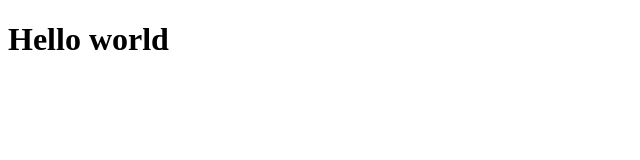
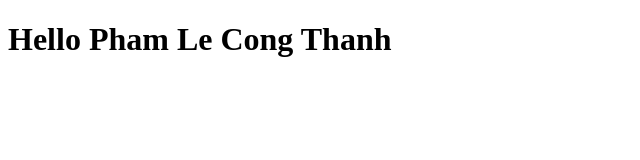
Before and after one commit to jurtisplc/jurtisplc.github.io, a plain HTML site: page index.html in a window 1280 px wide. Shown: the whole page, without its empty margins (0-640 px from the left). Drawn offline with Linux system fonts and the light colour scheme.

Commit message:
second push

```diff
--- a/index.html
+++ b/index.html
@@ -6,6 +6,6 @@
     <title>Document</title>
   </head>
   <body>
-    <h1>Hello world</h1>
+    <h1>Hello Pham Le Cong Thanh</h1>
   </body>
 </html>
```
